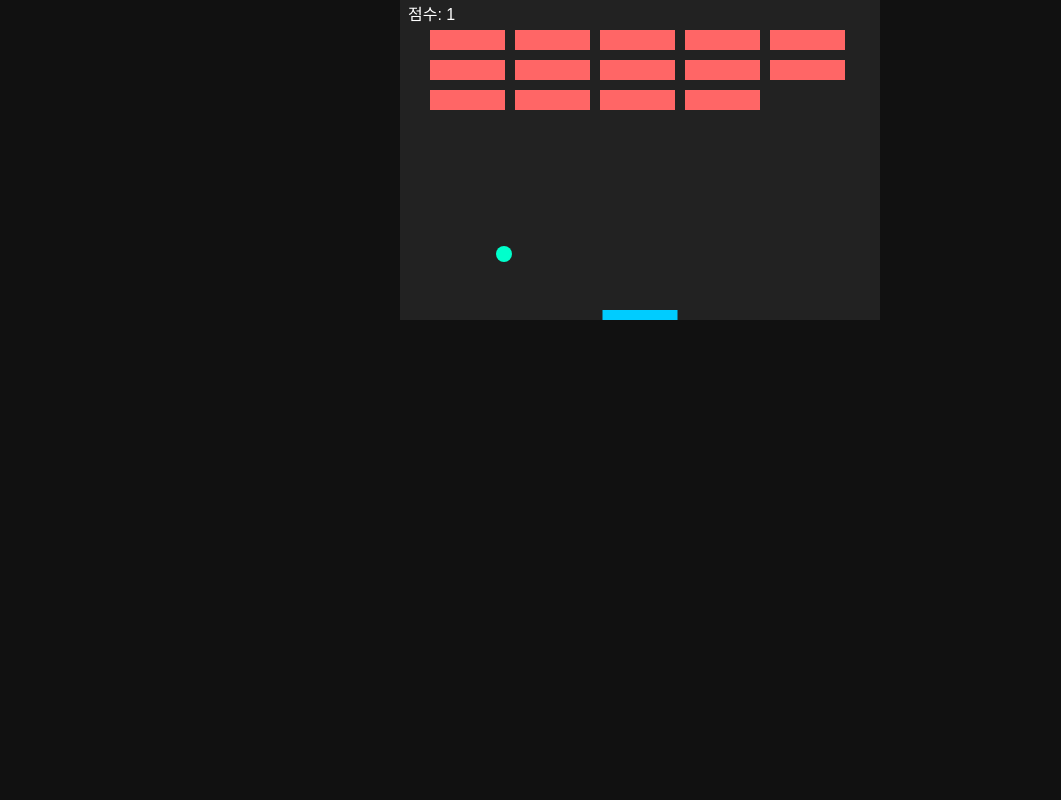
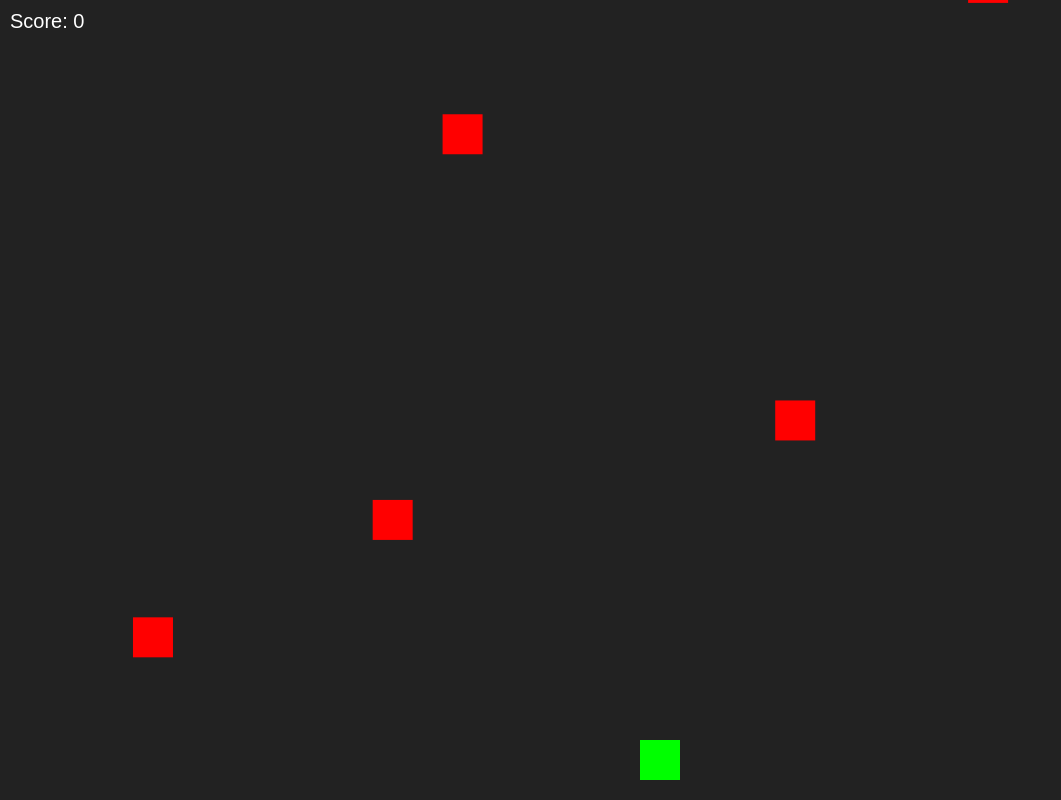
Before and after one commit to Namyejunn/test, a plain HTML site: page index.html in a window 1280 px wide. Shown: the whole page, without its empty margins (0-1061 px from the left). Drawn offline with Linux system fonts and the light colour scheme.

Commit message:
Update index.html

```diff
--- a/index.html
+++ b/index.html
@@ -1,170 +1,175 @@
 <!DOCTYPE html>
-<html lang="en">
+<html lang="ko">
 <head>
   <meta charset="UTF-8">
-  <title>벽돌깨기</title>
+  <title>2D FPS Game - Keyboard Only</title>
   <style>
-    * { box-sizing: border-box; }
-    body { margin: 0; background: #111; }
-    canvas { display: block; margin: 0 auto; background: #222; }
+    html, body {
+      margin: 0;
+      padding: 0;
+      overflow: hidden;
+      background: #111;
+    }
+    canvas {
+      display: block;
+      background: #222;
+    }
+    #score {
+      position: absolute;
+      top: 10px;
+      left: 10px;
+      color: white;
+      font-family: sans-serif;
+      font-size: 20px;
+    }
   </style>
 </head>
 <body>
-  <canvas id="gameCanvas" width="480" height="320"></canvas>
+
+<canvas id="gameCanvas"></canvas>
+<div id="score">Score: 0</div>
 
 <script>
-    const canvas = document.getElementById("gameCanvas");
-    const ctx = canvas.getContext("2d");
+  const canvas = document.getElementById('gameCanvas');
+  const ctx = canvas.getContext('2d');
+  canvas.width = window.innerWidth;
+  canvas.height = window.innerHeight;
 
-    const ballRadius = 8;
-    let x = canvas.width / 2;
-    let y = canvas.height - 30;
-    let dx = 2;
-    let dy = -2;
+  const player = {
+    x: canvas.width / 2,
+    y: canvas.height - 60,
+    width: 40,
+    height: 40,
+    color: 'lime',
+    speed: 5
+  };
 
-    const paddleHeight = 10;
-    const paddleWidth = 75;
-    let paddleX = (canvas.width - paddleWidth) / 2;
+  const bullets = [];
+  const enemies = [];
 
-    let rightPressed = false;
-    let leftPressed = false;
-
-    const brickRowCount = 3;
-    const brickColumnCount = 5;
-    const brickWidth = 75;
-    const brickHeight = 20;
-    const brickPadding = 10;
-    const brickOffsetTop = 30;
-    const brickOffsetLeft = 30;
-
+  let keys = {};
   let score = 0;
 
-    const bricks = [];
-    for (let c = 0; c < brickColumnCount; c++) {
-      bricks[c] = [];
-      for (let r = 0; r < brickRowCount; r++) {
-        bricks[c][r] = { x: 0, y: 0, status: 1 };
+  document.addEventListener('keydown', (e) => {
+    keys[e.code] = true;
+    if (e.code === 'Space') {
+      shoot();
+    }
+  });
+
+  document.addEventListener('keyup', (e) => {
+    keys[e.code] = false;
+  });
+
+  function shoot() {
+    bullets.push({
+      x: player.x + player.width/2 - 5,
+      y: player.y,
+      width: 5,
+      height: 10,
+      color: 'yellow',
+      speed: 7
+    });
+  }
+
+  function spawnEnemy() {
+    enemies.push({
+      x: Math.random() * (canvas.width - 40),
+      y: -40,
+      width: 40,
+      height: 40,
+      color: 'red',
+      speed: 2 + Math.random() * 2
+    });
+  }
+
+  function update() {
+    // Player Movement
+    if (keys['ArrowLeft'] && player.x > 0) {
+      player.x -= player.speed;
+    }
+    if (keys['ArrowRight'] && player.x + player.width < canvas.width) {
+      player.x += player.speed;
+    }
+    if (keys['ArrowUp'] && player.y > 0) {
+      player.y -= player.speed;
+    }
+    if (keys['ArrowDown'] && player.y + player.height < canvas.height) {
+      player.y += player.speed;
+    }
+
+    // Bullets update
+    for (let i = bullets.length - 1; i >= 0; i--) {
+      bullets[i].y -= bullets[i].speed;
+      if (bullets[i].y < 0) {
+        bullets.splice(i, 1);
       }
     }
 
-    document.addEventListener("keydown", keyDownHandler);
-    document.addEventListener("keyup", keyUpHandler);
-
-    function keyDownHandler(e) {
-      if (e.key === "Right" || e.key === "ArrowRight" || e.key === "d") {
-        rightPressed = true;
-      } else if (e.key === "Left" || e.key === "ArrowLeft" || e.key === "a") {
-        leftPressed = true;
+    // Enemies update
+    for (let i = enemies.length - 1; i >= 0; i--) {
+      enemies[i].y += enemies[i].speed;
+      if (enemies[i].y > canvas.height) {
+        enemies.splice(i, 1);
       }
     }
 
-    function keyUpHandler(e) {
-      if (e.key === "Right" || e.key === "ArrowRight" || e.key === "d") {
-        rightPressed = false;
-      } else if (e.key === "Left" || e.key === "ArrowLeft" || e.key === "a") {
-        leftPressed = false;
-      }
-    }
-
-    function collisionDetection() {
-      for (let c = 0; c < brickColumnCount; c++) {
-        for (let r = 0; r < brickRowCount; r++) {
-          const b = bricks[c][r];
-          if (b.status === 1) {
-            if (
-              x > b.x &&
-              x < b.x + brickWidth &&
-              y > b.y &&
-              y < b.y + brickHeight
-            ) {
-              dy = -dy;
-              b.status = 0;
+    // Collision Detection
+    for (let i = enemies.length - 1; i >= 0; i--) {
+      for (let j = bullets.length - 1; j >= 0; j--) {
+        if (isColliding(enemies[i], bullets[j])) {
+          enemies.splice(i, 1);
+          bullets.splice(j, 1);
           score++;
-              if (score === brickRowCount * brickColumnCount) {
-                alert("축하합니다! 모두 깼어요!");
-                document.location.reload();
-              }
-            }
+          document.getElementById('score').innerText = `Score: ${score}`;
+          break;
         }
       }
     }
   }
 
-    function drawBall() {
-      ctx.beginPath();
-      ctx.arc(x, y, ballRadius, 0, Math.PI * 2);
-      ctx.fillStyle = "#00ffcc";
-      ctx.fill();
-      ctx.closePath();
-    }
-
-    function drawPaddle() {
-      ctx.beginPath();
-      ctx.rect(paddleX, canvas.height - paddleHeight, paddleWidth, paddleHeight);
-      ctx.fillStyle = "#00ccff";
-      ctx.fill();
-      ctx.closePath();
-    }
-
-    function drawBricks() {
-      for (let c = 0; c < brickColumnCount; c++) {
-        for (let r = 0; r < brickRowCount; r++) {
-          if (bricks[c][r].status === 1) {
-            const brickX = c * (brickWidth + brickPadding) + brickOffsetLeft;
-            const brickY = r * (brickHeight + brickPadding) + brickOffsetTop;
-            bricks[c][r].x = brickX;
-            bricks[c][r].y = brickY;
-            ctx.beginPath();
-            ctx.rect(brickX, brickY, brickWidth, brickHeight);
-            ctx.fillStyle = "#ff6666";
-            ctx.fill();
-            ctx.closePath();
-          }
-        }
-      }
-    }
-
-    function drawScore() {
-      ctx.font = "16px Arial";
-      ctx.fillStyle = "#ffffff";
-      ctx.fillText("점수: " + score, 8, 20);
+  function isColliding(a, b) {
+    return a.x < b.x + b.width &&
+           a.x + a.width > b.x &&
+           a.y < b.y + b.height &&
+           a.y + a.height > b.y;
   }
 
   function draw() {
     ctx.clearRect(0, 0, canvas.width, canvas.height);
-      drawBricks();
-      drawBall();
-      drawPaddle();
-      drawScore();
-      collisionDetection();
 
-      if (x + dx > canvas.width - ballRadius || x + dx < ballRadius) {
-        dx = -dx;
+    // Draw Player
+    ctx.fillStyle = player.color;
+    ctx.fillRect(player.x, player.y, player.width, player.height);
+
+    // Draw Bullets
+    for (let bullet of bullets) {
+      ctx.fillStyle = bullet.color;
+      ctx.fillRect(bullet.x, bullet.y, bullet.width, bullet.height);
     }
-      if (y + dy < ballRadius) {
-        dy = -dy;
-      } else if (y + dy > canvas.height - ballRadius) {
-        if (x > paddleX && x < paddleX + paddleWidth) {
-          dy = -dy;
-        } else {
-          alert("게임 오버!");
-          document.location.reload();
+
+    // Draw Enemies
+    for (let enemy of enemies) {
+      ctx.fillStyle = enemy.color;
+      ctx.fillRect(enemy.x, enemy.y, enemy.width, enemy.height);
     }
   }
 
-      x += dx;
-      y += dy;
-
-      if (rightPressed && paddleX < canvas.width - paddleWidth) {
-        paddleX += 5;
-      } else if (leftPressed && paddleX > 0) {
-        paddleX -= 5;
+  function gameLoop() {
+    update();
+    draw();
+    requestAnimationFrame(gameLoop);
   }
 
-      requestAnimationFrame(draw);
-    }
+  setInterval(spawnEnemy, 1000); // Spawn enemy every second
+  gameLoop();
 
-    draw();
+  // Resize canvas when window size changes
+  window.addEventListener('resize', () => {
+    canvas.width = window.innerWidth;
+    canvas.height = window.innerHeight;
+  });
 </script>
+
 </body>
 </html>
```
Lines whose indentation alone changed are shown as unchanged.
